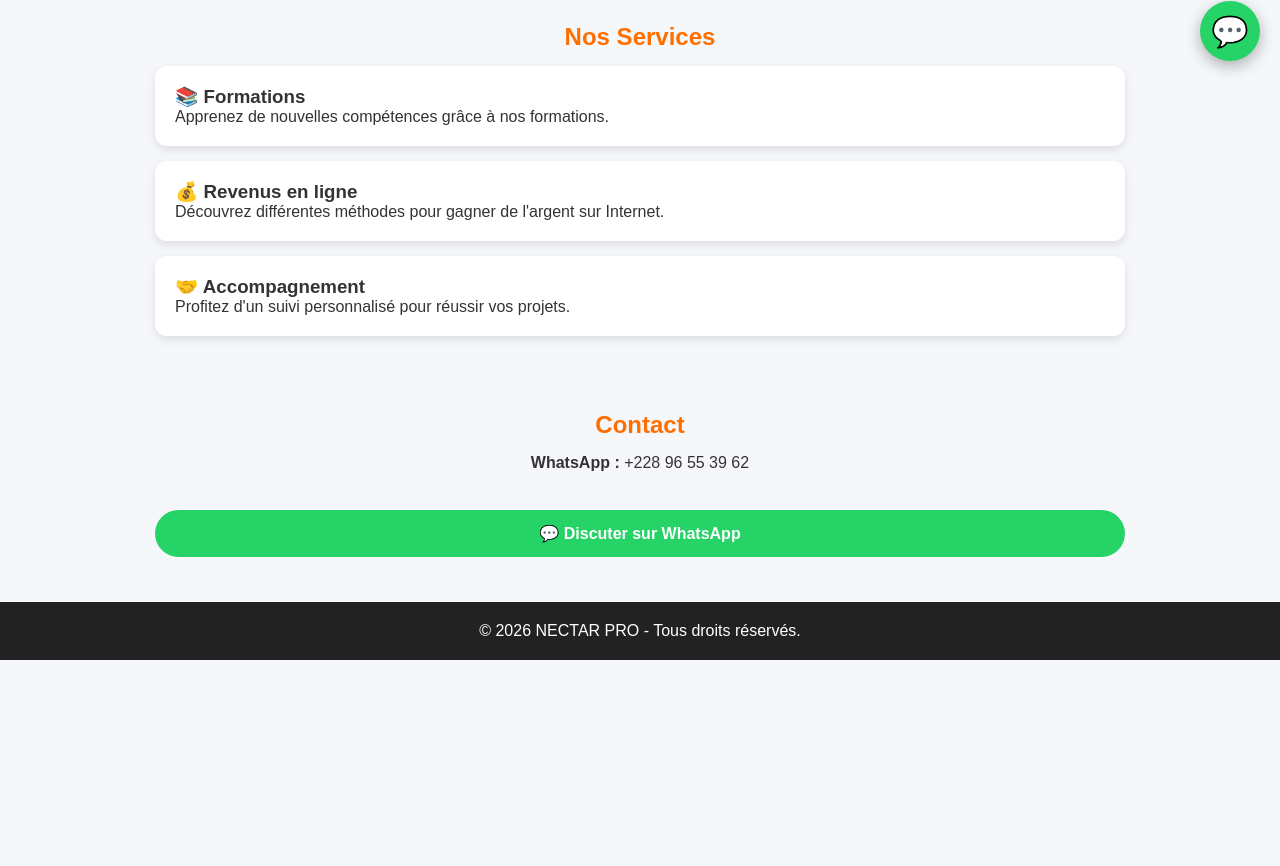
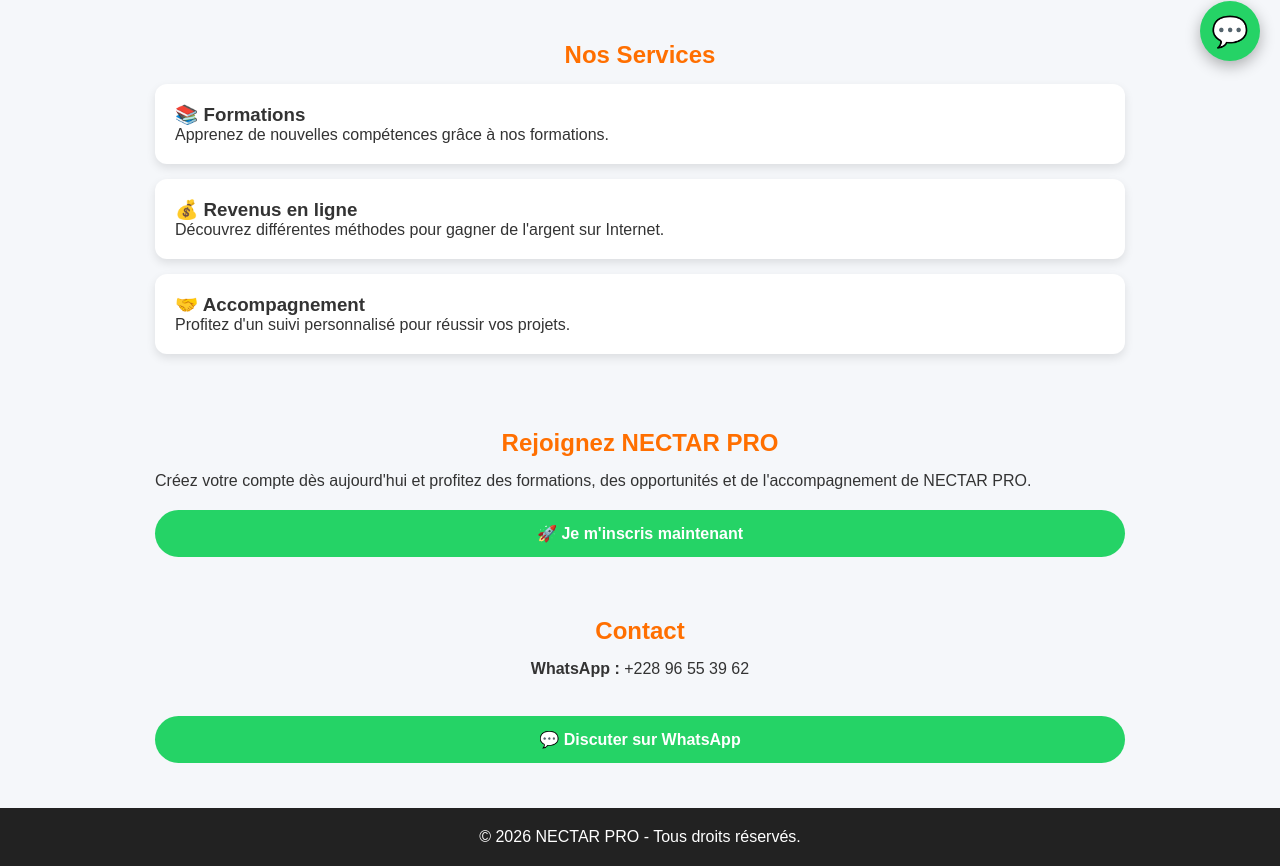
Before and after one commit to joelwistone-design/nectar-pro, a plain HTML site: page index.html in a window 1280 px wide. Shown: the part 719-1585 px from the top of the page. Before the commit the page ends 1379 px from the top, so only its background shows below. Drawn offline with Linux system fonts and the light colour scheme.

Commit message:
Update index.html

```diff
--- a/index.html
+++ b/index.html
@@ -14,7 +14,7 @@
 </a>
 <body>
 
-    <!-- Barre de navigation -->
+    <!-- Barre de navigation --><li><a href="#inscription">Inscription</a></li>
     <nav class="navbar">
     <div class="logo-nav">NECTAR PRO</div>
 
@@ -96,7 +96,20 @@
         </div>
 
     </section>
+<section id="inscription">
+    <h2>Rejoignez NECTAR PRO</h2>
 
+    <p>
+        Créez votre compte dès aujourd'hui et profitez des formations,
+        des opportunités et de l'accompagnement de NECTAR PRO.
+    </p>
+
+    <a href="https://nectarpro.cc/inscription?ref=mjoel0"
+       target="_blank"
+       class="btn">
+       🚀 Je m'inscris maintenant
+    </a>
+    </section>
     <!-- Contact -->
     <section id="contact" class="contact">
 
```
